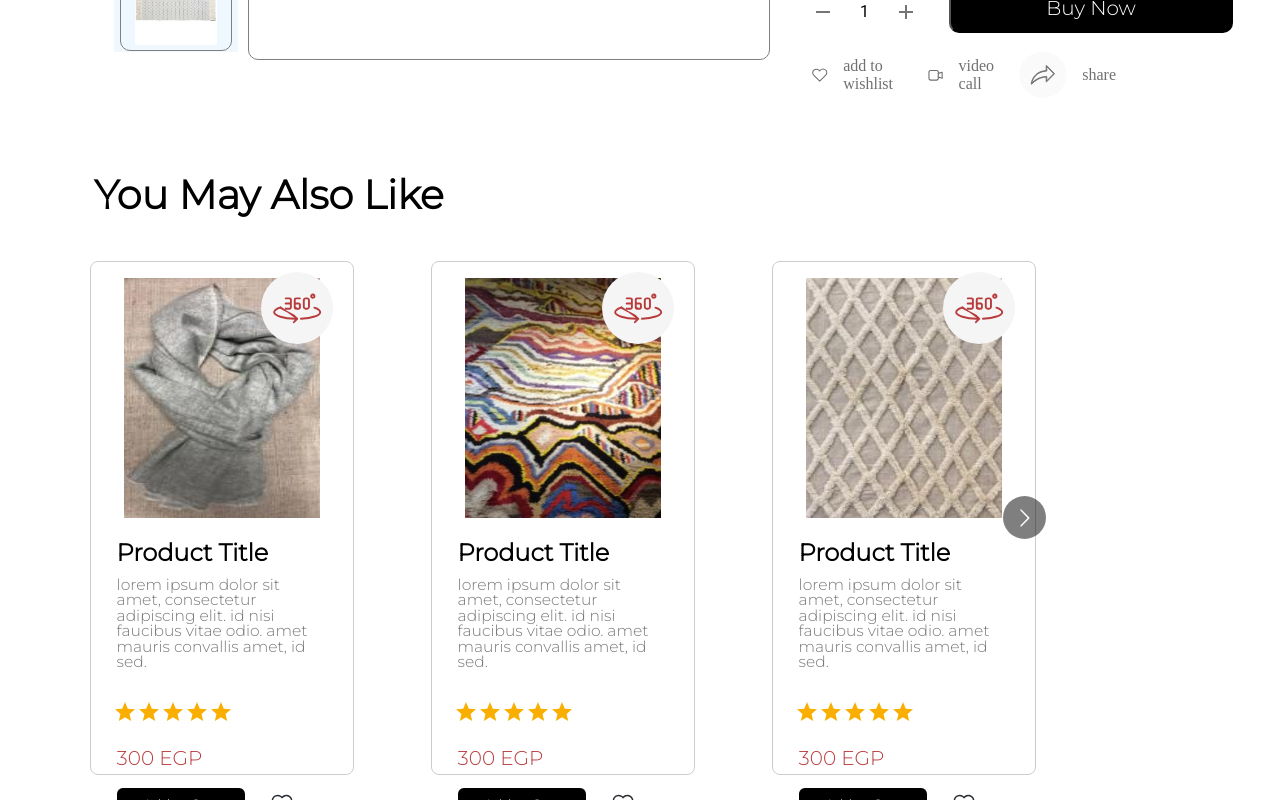
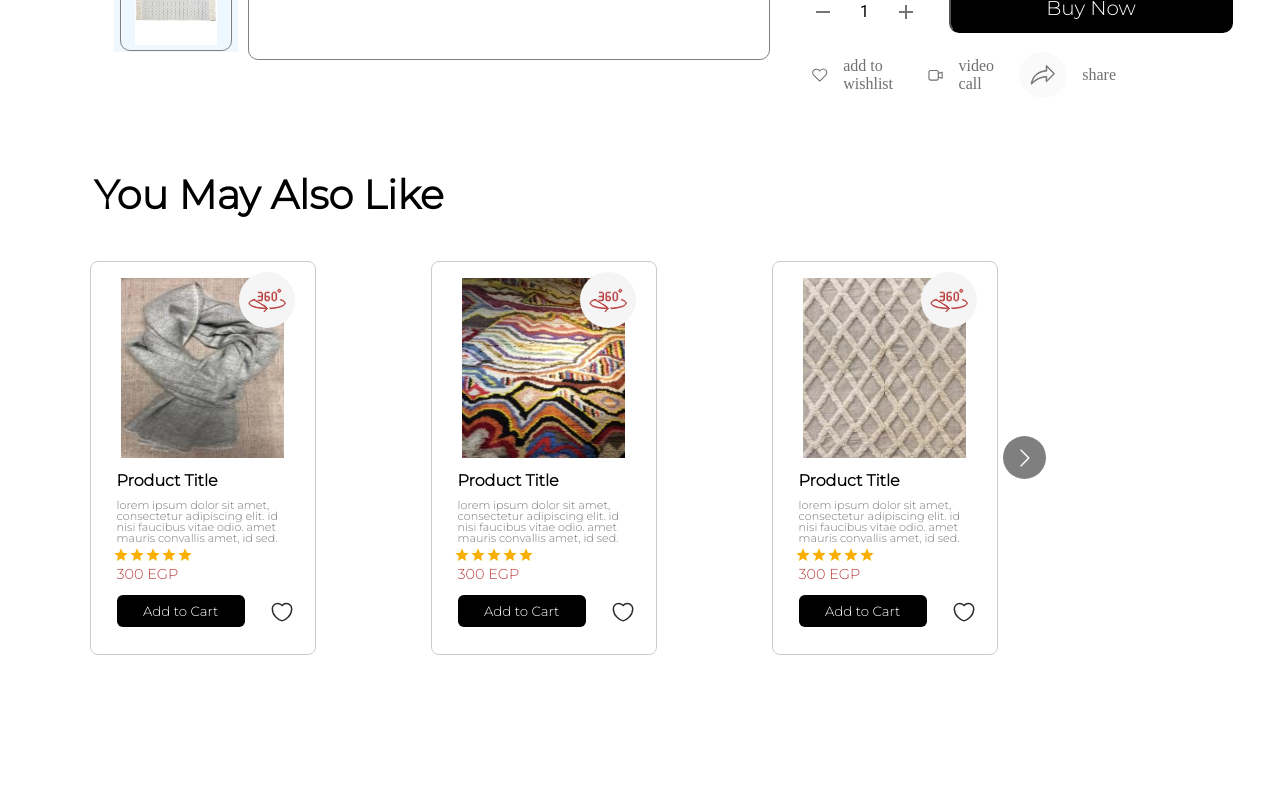
Before and after one commit to MoOsman5/Nas-Vas, a React (Create React App) app: page / in a window 1280 px wide. Shown: the part 705-1505 px from the top of the page. After the commit the page ends 1385 px from the top, so only its background shows below. Built offline with nearby package versions, Linux system fonts and the light colour scheme.

Commit message:
edit you may also like section

```diff
--- a/src/components/YouMayAlsoLike.jsx
+++ b/src/components/YouMayAlsoLike.jsx
@@ -14,7 +14,7 @@ const YouMayAlsoLike = () => {
     },
     desktop: {
       breakpoint: { max: 3000, min: 1024 },
-      items: 3,
+      items: 4,
     },
     tablet: {
       breakpoint: { max: 1024, min: 464 },
--- a/src/styles/ProductCard.scss
+++ b/src/styles/ProductCard.scss
@@ -6,17 +6,17 @@
   border-radius: 8px;
   padding: 16px;
   margin-right: 16px;
-  width: 18vw;
+  width: 15vw;
   margin: 2vw;
-  height: 60vh;
+  height: 45vh;
 
   .icon {
     svg {
       position: absolute;
       top: 10px;
       right: 20px;
-      width: 9vh;
-      height: 9vh;
+      width: 7vh;
+      height: 7vh;
       border-radius: 50%;
       background-color: #f5f5f5;
     }
@@ -30,6 +30,8 @@
 
   .rate-card {
     margin-left: 0.5vw;
+    font-size:100%;
+    margin-bottom: 1%;
   }
 
   .product-info {
@@ -37,7 +39,7 @@
   }
 
   .product-title {
-    font-size: 1.5rem;
+    font-size: 100%;
     margin-bottom: 8px;
     margin-left: 10px;
   }
@@ -45,12 +47,13 @@
   .product-salary {
     color: #b93c3c;
     font-family: Montserrat;
-    font-size: 20px;
+    font-size:90%;
     margin-left: 10px;
     font-style: normal;
     font-weight: 500;
     line-height: 100%; /* 17.438px */
     font-variant: small-caps;
+    margin-top: 0;
   }
 
   .product-description {
@@ -58,12 +61,13 @@
     color: #787878;
     text-overflow: ellipsis;
     font-family: Montserrat;
-    font-size: 15.5px;
+    font-size: 70%;
     font-style: normal;
     font-weight: 400;
     line-height: 100%; /* 15.5px */
     text-transform: lowercase;
-    margin-bottom: 30px;
+    margin-bottom:1%;
+
   }
 
   .product-actions {
```
